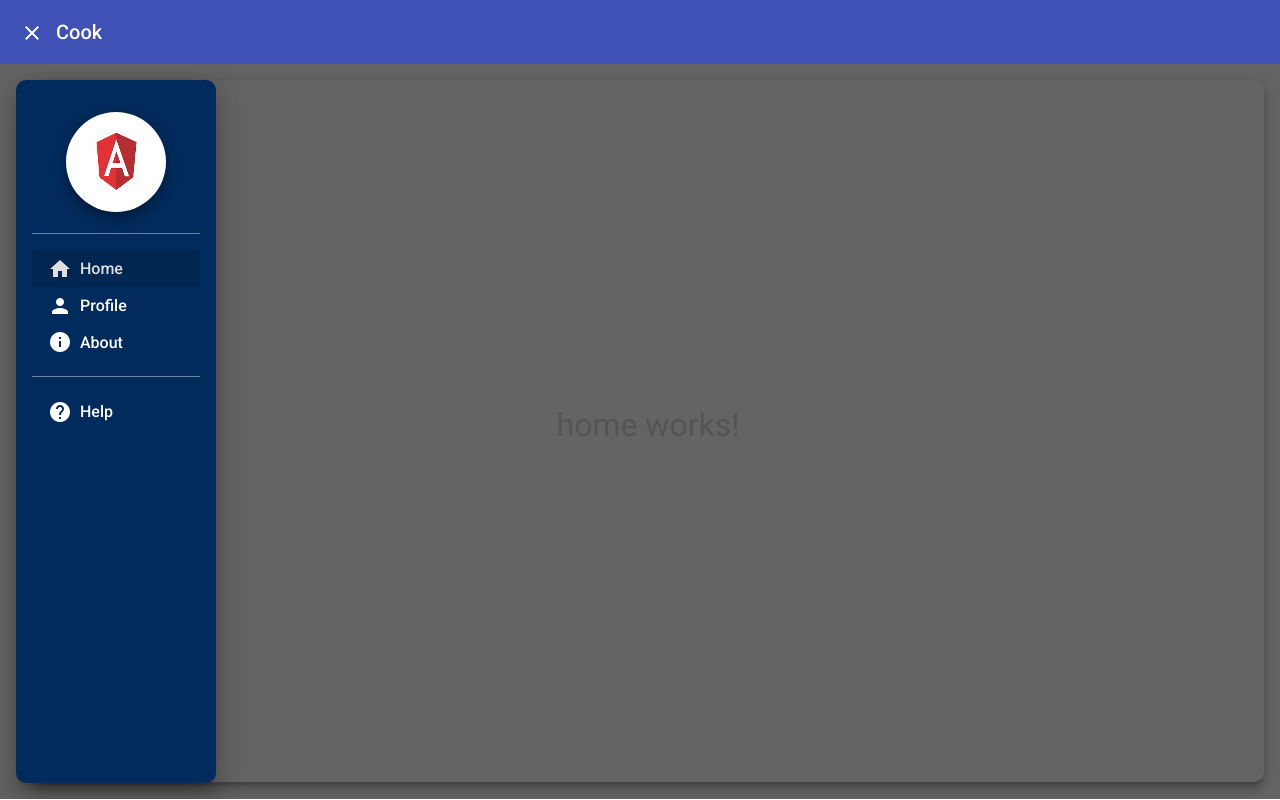
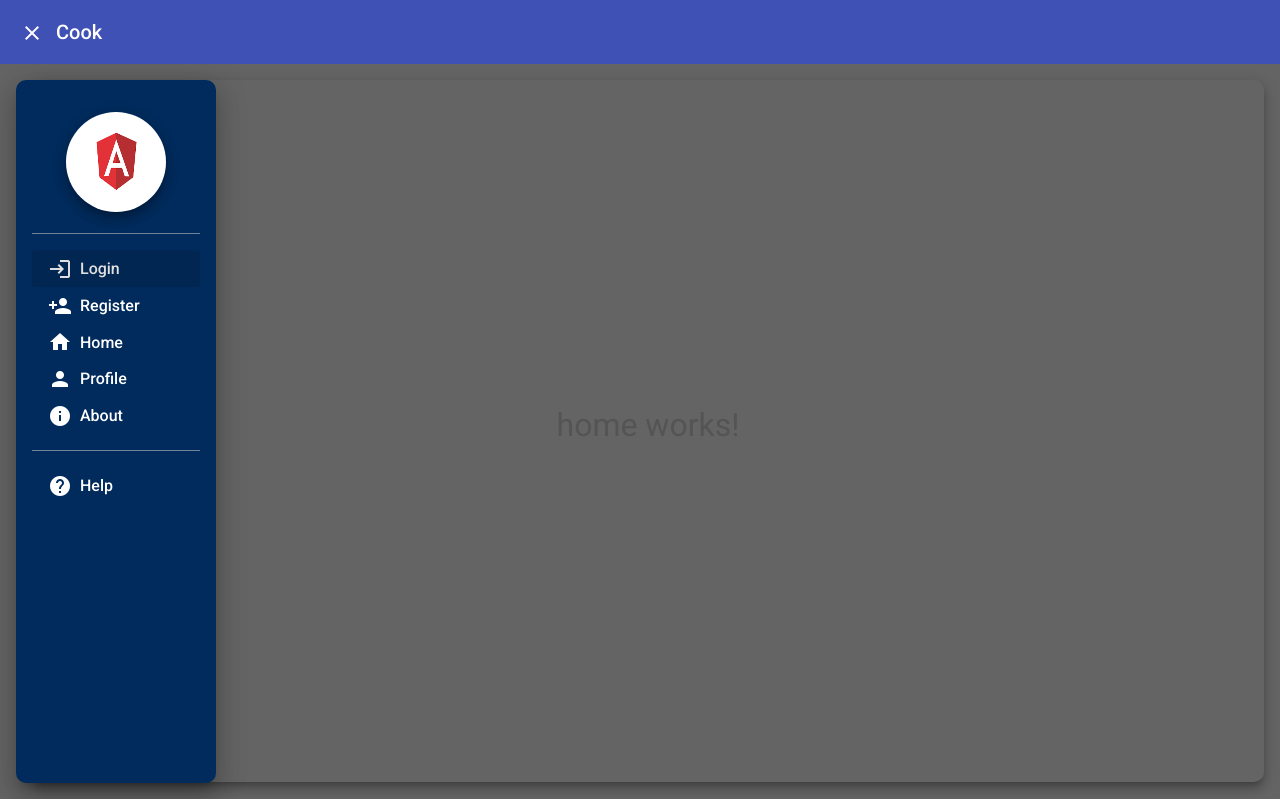
Before and after one commit to EduardMetzler/cook, an Angular app in the folder client/: page /home in a window 1280 px wide. Both pictures are taken after a click on the button "menu". Built offline with nearby package versions, Linux system fonts and the light colour scheme; no server answers.

Commit message:
ADD_LOGOUT

```diff
--- a/client/src/app/pages/withNavBar/nav-bar.component.html
+++ b/client/src/app/pages/withNavBar/nav-bar.component.html
@@ -19,6 +19,19 @@
         <!-- <p class="designation">Software Engineer</p> -->
 
         <mat-divider></mat-divider>
+        <button mat-button class="menu-button" *ngIf="user$|async" (click)="logoutProces()">
+            <mat-icon>logout</mat-icon>
+            <span>Logout</span>
+        </button>
+
+        <button mat-button class="menu-button" *ngIf="(user$|async) ===null" (click)="toLogin()">
+            <mat-icon>login</mat-icon>
+            <span>Login</span>
+        </button>
+        <button mat-button class="menu-button" *ngIf="(user$|async) ===null" (click)="toRegister()">
+            <mat-icon>person_add</mat-icon>
+            <span>Register</span>
+        </button>
 
         <button mat-button class="menu-button">
             <mat-icon>home</mat-icon>
--- a/client/src/app/pages/withNavBar/nav-bar.component.ts
+++ b/client/src/app/pages/withNavBar/nav-bar.component.ts
@@ -1,5 +1,7 @@
 import { Component, OnInit } from '@angular/core';
 import { FormControl } from '@angular/forms';
+import { Router } from '@angular/router';
+import { AuthServiceService } from 'src/app/services/auth-service.service';
 import { UserDataService } from 'src/app/services/user-data.service';
 
 @Component({
@@ -8,11 +10,26 @@ import { UserDataService } from 'src/app/services/user-data.service';
   styleUrls: ['./nav-bar.component.css'],
 })
 export class NavBarComponent implements OnInit {
-  constructor(private userDataService: UserDataService) {}
+  constructor(
+    private userDataService: UserDataService,
+    private authService: AuthServiceService,
+    private router: Router
+  ) {}
 
   user$ = this.userDataService.user$;
 
   ngOnInit(): void {
     this.userDataService.getUserData();
   }
+
+  logoutProces() {
+    this.authService.logout();
+  }
+  toLogin() {
+    this.router.navigate(['login']);
+  }
+
+  toRegister() {
+    this.router.navigate(['register']);
+  }
 }
--- a/client/src/app/services/auth-service.service.ts
+++ b/client/src/app/services/auth-service.service.ts
@@ -38,4 +38,10 @@ export class AuthServiceService {
       },
     });
   }
+
+  logout() {
+    localStorage.removeItem('token');
+    this.router.navigate(['']);
+    this.userDataService.deleteUserData();
+  }
 }
--- a/client/src/app/services/user-data.service.ts
+++ b/client/src/app/services/user-data.service.ts
@@ -8,7 +8,7 @@ import { environment } from '../../environments/environment';
   providedIn: 'root',
 })
 export class UserDataService {
-  user$ = new BehaviorSubject<any>({});
+  user$ = new BehaviorSubject<any>(null);
 
   constructor(private http: HttpClient, private router: Router) {}
 
@@ -22,4 +22,8 @@ export class UserDataService {
       },
     });
   }
+
+  deleteUserData() {
+    this.user$.next(null);
+  }
 }
```
